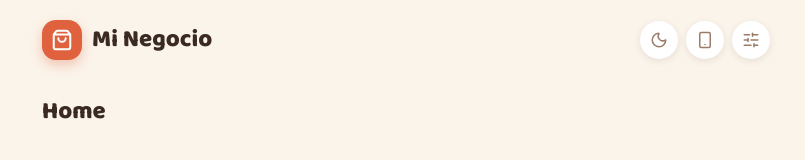
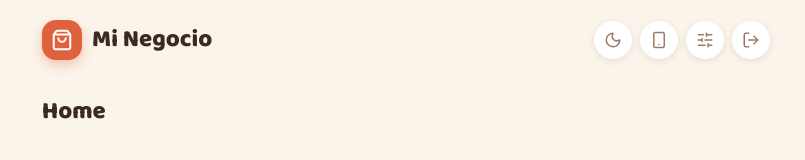
Before and after one commit to LucasAven/carrito-app, a Next.js app: page / in a window 1280 px wide. Shown: the top 160 px of the page, without its empty margins (234-1039 px from the left). Built offline with nearby package versions, Linux system fonts and the light colour scheme.

Commit message:
Add logout with confirmation, hide entry actions on auth/Siri pages, remove focus outlines

```diff
--- a/app/layout.tsx
+++ b/app/layout.tsx
@@ -6,7 +6,7 @@ import { Baloo_2, Nunito } from "next/font/google";
 import "@/styles/globals.css";
 import Appbar from "@/components/appbar";
 import BottomNav from "@/components/bottom-nav";
-import { CreateBalanceDrawer, CreateExpenseDrawer } from "@/components/Drawers";
+import EntryActions from "@/components/EntryActions";
 
 const baloo = Baloo_2({
 	subsets: ["latin"],
@@ -82,28 +82,9 @@ const RootLayout = ({ children }: { children: React.ReactNode }) => {
 				<main className="mx-auto w-full max-w-3xl pt-20 pb-28 sm:pb-24">
 					<div className="xs:px-5 px-4 pt-2">{children}</div>
 				</main>
-				<div className="pointer-events-none fixed bottom-20 flex w-full max-w-3xl gap-3 px-4 sm:bottom-4">
-					<Suspense fallback={null}>
-						<CreateBalanceDrawer>
-							<button
-								className="bg-earn font-display pointer-events-auto flex-[1.3] rounded-full px-3 py-4 text-[15px] font-extrabold text-white shadow-[0_6px_16px_rgba(31,157,107,0.3)]"
-								type="button"
-							>
-								Venta
-							</button>
-						</CreateBalanceDrawer>
-					</Suspense>
-					<Suspense fallback={null}>
-						<CreateExpenseDrawer>
-							<button
-								className="border-cost dark:border-cost bg-[#fbe7e1] dark:bg-[#3a1913] font-display text-cost dark:text-white pointer-events-auto flex-1 rounded-full border-2 px-3 py-3.5 text-[15px] font-extrabold"
-								type="button"
-							>
-								Gasto
-							</button>
-						</CreateExpenseDrawer>
-					</Suspense>
-				</div>
+				<Suspense fallback={null}>
+					<EntryActions />
+				</Suspense>
 				<Suspense fallback={null}>
 					<BottomNav />
 				</Suspense>
--- /dev/null
+++ b/components/Drawers/LogoutDrawer.tsx
@@ -0,0 +1,51 @@
+"use client";
+
+import { type ReactNode, useState } from "react";
+import { useRouter } from "next/navigation";
+
+import { DrawerBase } from "./DrawerBase";
+
+import { createClient } from "@/lib/supabase/client";
+
+export function LogoutDrawer({ children }: { children: ReactNode }) {
+	const router = useRouter();
+	const [openDrawer, setOpenDrawer] = useState(false);
+	const [pending, setPending] = useState(false);
+
+	const onConfirm = async () => {
+		setPending(true);
+		const supabase = createClient();
+		await supabase.auth.signOut();
+		router.replace("/login");
+		router.refresh();
+	};
+
+	return (
+		<DrawerBase
+			open={openDrawer}
+			setOpen={setOpenDrawer}
+			subtitle="Vas a tener que volver a ingresar para usar la app."
+			title="¿Cerrar sesión?"
+			triggerButton={children}
+		>
+			<div className="flex flex-col gap-3">
+				<button
+					className="bg-cost font-display rounded-2xl py-4 text-lg font-bold text-white shadow-[0_8px_20px_rgba(214,73,46,0.34)] disabled:opacity-60"
+					disabled={pending}
+					onClick={onConfirm}
+					type="button"
+				>
+					{pending ? "Cerrando…" : "Cerrar sesión"}
+				</button>
+				<button
+					className="bg-track dark:bg-track-dark text-ink dark:text-ink-dark font-display rounded-2xl py-4 text-lg font-bold disabled:opacity-60"
+					disabled={pending}
+					onClick={() => setOpenDrawer(false)}
+					type="button"
+				>
+					Cancelar
+				</button>
+			</div>
+		</DrawerBase>
+	);
+}
--- a/components/Drawers/index.tsx
+++ b/components/Drawers/index.tsx
@@ -4,3 +4,4 @@ export * from "./DateTypeDrawer";
 export * from "./EditEntryDrawer";
 export * from "./FilterDrawer";
 export * from "./JumpToDateDrawer";
+export * from "./LogoutDrawer";
--- /dev/null
+++ b/components/EntryActions/index.tsx
@@ -0,0 +1,45 @@
+"use client";
+
+import { Suspense } from "react";
+import { usePathname } from "next/navigation";
+
+import { CreateBalanceDrawer, CreateExpenseDrawer } from "@/components/Drawers";
+
+// Routes where the quick-entry actions don't belong: the auth flow (no session
+// yet) and the Siri connection screen.
+const HIDDEN_PREFIXES = ["/login", "/signup", "/conectar-siri"];
+
+const EntryActions = () => {
+	const pathname = usePathname();
+
+	if (HIDDEN_PREFIXES.some((prefix) => pathname.startsWith(prefix))) {
+		return null;
+	}
+
+	return (
+		<div className="pointer-events-none fixed bottom-20 flex w-full max-w-3xl gap-3 px-4 sm:bottom-4">
+			<Suspense fallback={null}>
+				<CreateBalanceDrawer>
+					<button
+						className="bg-earn font-display pointer-events-auto flex-[1.3] rounded-full px-3 py-4 text-[15px] font-extrabold text-white shadow-[0_6px_16px_rgba(31,157,107,0.3)]"
+						type="button"
+					>
+						Venta
+					</button>
+				</CreateBalanceDrawer>
+			</Suspense>
+			<Suspense fallback={null}>
+				<CreateExpenseDrawer>
+					<button
+						className="border-cost dark:border-cost bg-[#fbe7e1] dark:bg-[#3a1913] font-display text-cost dark:text-white pointer-events-auto flex-1 rounded-full border-2 px-3 py-3.5 text-[15px] font-extrabold"
+						type="button"
+					>
+						Gasto
+					</button>
+				</CreateExpenseDrawer>
+			</Suspense>
+		</div>
+	);
+};
+
+export default EntryActions;
--- a/components/appbar.tsx
+++ b/components/appbar.tsx
@@ -1,14 +1,19 @@
 "use client";
 
 import {
+	LogOutIcon,
 	ShoppingBagIcon,
 	SlidersHorizontalIcon,
 	SmartphoneIcon,
 } from "lucide-react";
 import dynamic from "next/dynamic";
 import Link from "next/link";
+import { usePathname } from "next/navigation";
 
-import { FilterDrawer } from "@/components/Drawers";
+import { FilterDrawer, LogoutDrawer } from "@/components/Drawers";
+
+// Auth routes have no session, so the logout control is meaningless there.
+const AUTH_PREFIXES = ["/login", "/signup"];
 
 const ThemeSwitch = dynamic(() => import("./ThemeSwitch"), {
 	loading: () => (
@@ -18,6 +23,9 @@ const ThemeSwitch = dynamic(() => import("./ThemeSwitch"), {
 });
 
 const Appbar = () => {
+	const pathname = usePathname();
+	const onAuthPage = AUTH_PREFIXES.some((prefix) => pathname.startsWith(prefix));
+
 	return (
 		<div className="bg-bg dark:bg-bg-dark fixed top-0 left-0 z-20 w-full">
 			<header className="bg-bg dark:bg-bg-dark">
@@ -49,6 +57,17 @@ const Appbar = () => {
 								<SlidersHorizontalIcon size={18} />
 							</button>
 						</FilterDrawer>
+						{!onAuthPage && (
+							<LogoutDrawer>
+								<button
+									aria-label="Cerrar sesión"
+									className="bg-surface dark:bg-surface-dark text-muted dark:text-muted-dark flex size-9.5 items-center justify-center rounded-full shadow-[0_2px_7px_rgba(58,42,34,0.1)]"
+									type="button"
+								>
+									<LogOutIcon size={18} />
+								</button>
+							</LogoutDrawer>
+						)}
 					</div>
 				</div>
 			</header>
--- a/styles/globals.css
+++ b/styles/globals.css
@@ -61,3 +61,13 @@
 body {
   @apply bg-bg text-ink dark:bg-bg-dark dark:text-ink-dark min-h-screen font-sans antialiased;
 }
+
+/* Native-app feel: kill focus rings and the mobile tap-highlight flash. */
+* {
+  -webkit-tap-highlight-color: transparent;
+}
+
+*:focus,
+*:focus-visible {
+  outline: none;
+}
```
